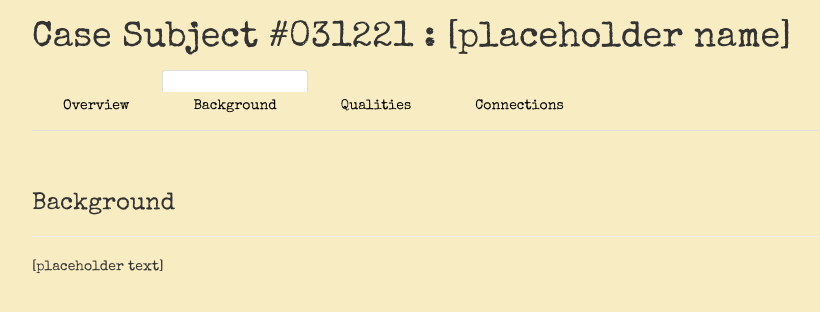
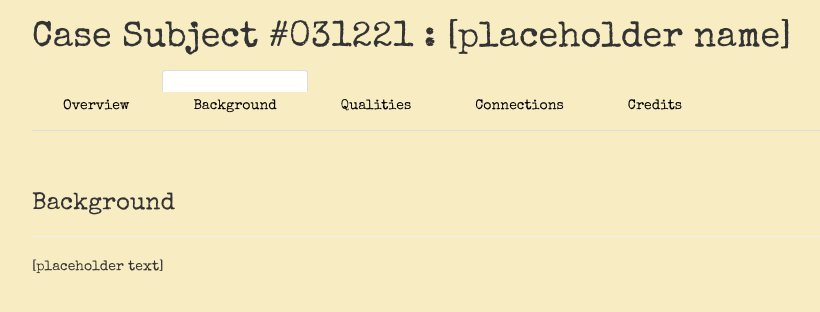
Before and after one commit to pelipper37/1920scharacterproject, a plain HTML site: page docs/background.html in a window 1280 px wide. Shown: the whole page, without its empty margins (38-858 px from the left). Drawn offline with nearby package versions, Linux system fonts and the light colour scheme.

Commit message:
Update background.html

```diff
--- a/docs/background.html
+++ b/docs/background.html
@@ -67,6 +67,14 @@
 							</p>
 						</a>
 					</li>
+					<li>
+						<a href="credits.html">
+							<p class="navbar-text">
+								<!-- Credits -->
+								Credits
+							</p>
+						</a>
+					</li>
 				</ul>
 				</br>
 				<div class="page-header">
```
